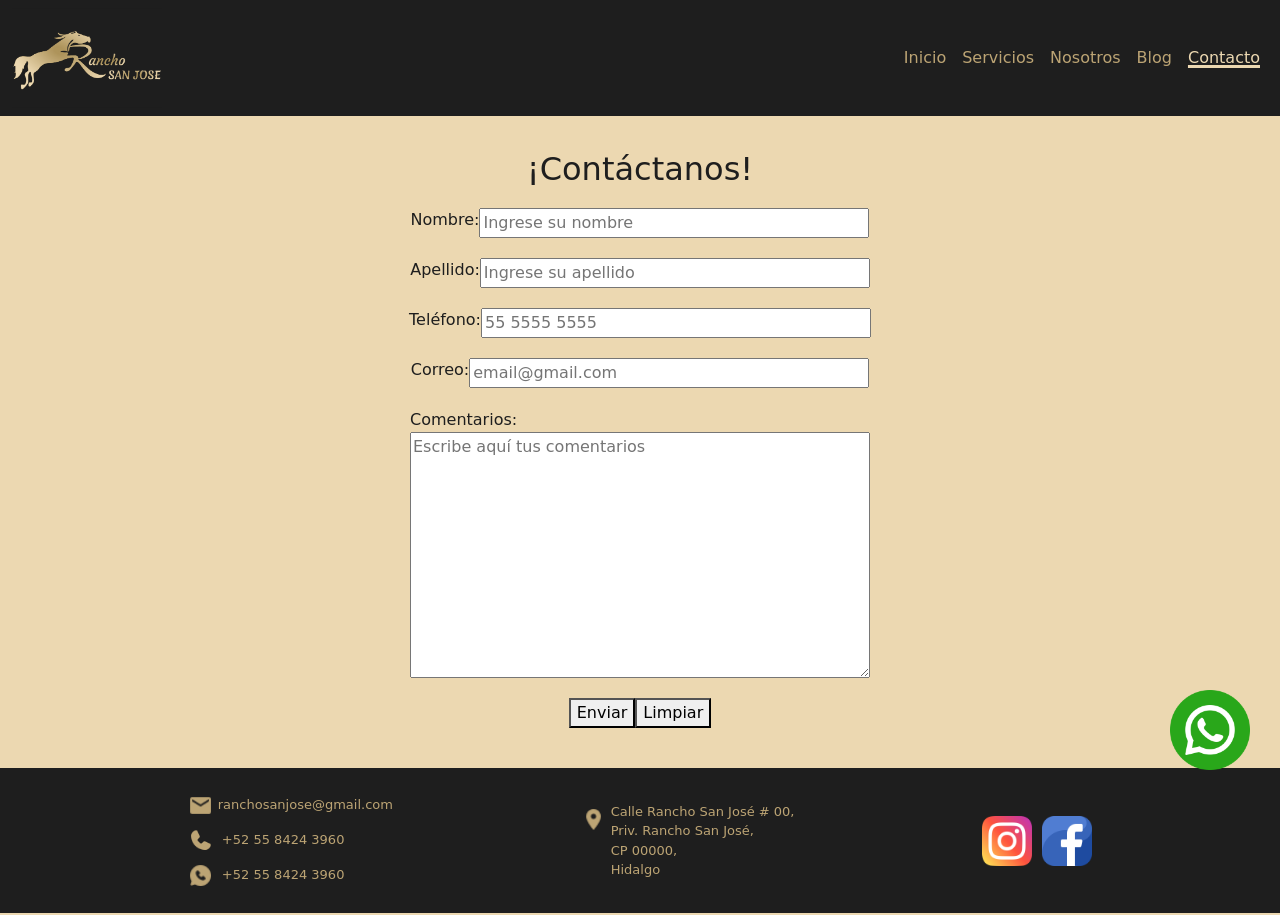
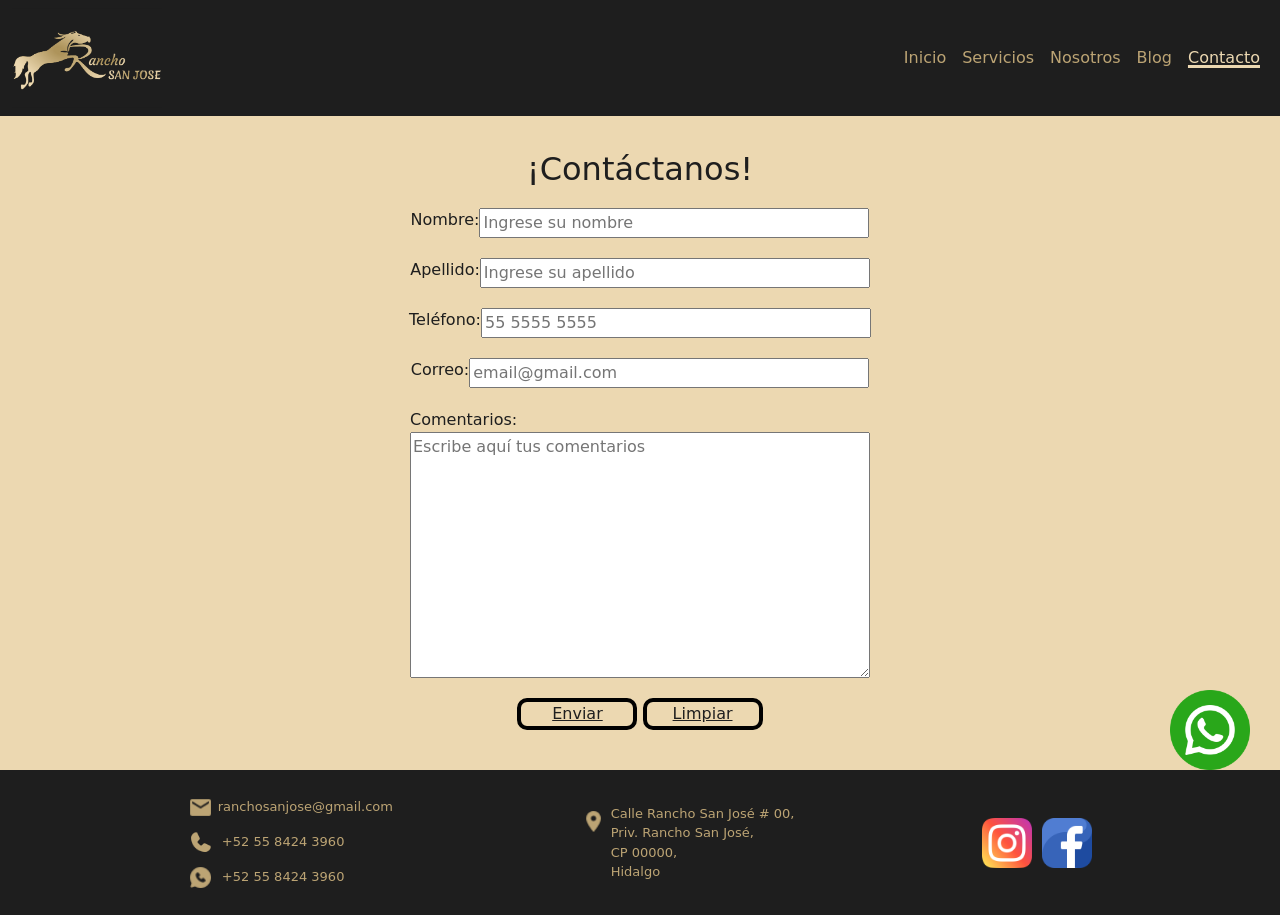
Before and after one commit to erikaportes/ranchosanjose, a website: page pages/contacto.html in a window 1280 px wide. Drawn offline with nearby package versions, Linux system fonts and the light colour scheme.

Commit message:
botones Contacto

```diff
--- a/pages/contacto.html
+++ b/pages/contacto.html
@@ -82,8 +82,8 @@
     </div>
 
     <div class="botonesForm">
-      <button type="submit">Enviar</button>
-      <button type="reset">Limpiar</button>
+      <button class="botonSubmit" type="submit">Enviar</button>
+      <button class="botonLimpiar" type="reset">Limpiar</button>
     </div>
 
     </form>
--- a/scss/pages/_contacto.scss
+++ b/scss/pages/_contacto.scss
@@ -53,6 +53,27 @@
     }
 
     .botonesForm {
-        @extend %flex;
     }
 }
+
+.botonSubmit {
+    width: 120px;
+    padding: 0px 25px;
+    font-family: $font-family;
+    border-radius: 10px;
+    border: solid black 4px;
+    text-decoration: underline;
+    color: $color-secundario;
+    background-color: $color-claro;
+}
+
+.botonLimpiar {
+    width: 120px;
+    padding: 0px 25px;
+    font-family: $font-family;
+    border-radius: 10px;
+    border: solid black 4px;
+    text-decoration: underline;
+    color: $color-secundario;
+    background-color: $color-claro;
+}
--- a/scss/pages/_index.scss
+++ b/scss/pages/_index.scss
@@ -41,7 +41,7 @@
 
 
 .descripcionIndex {
-    margin-top: 30px;
+    margin-top: 40px;
     @include paddingslr(15px, 15px);
 
     h2 {
```
Also changed, not shown: css/style.css, 1 other file.
